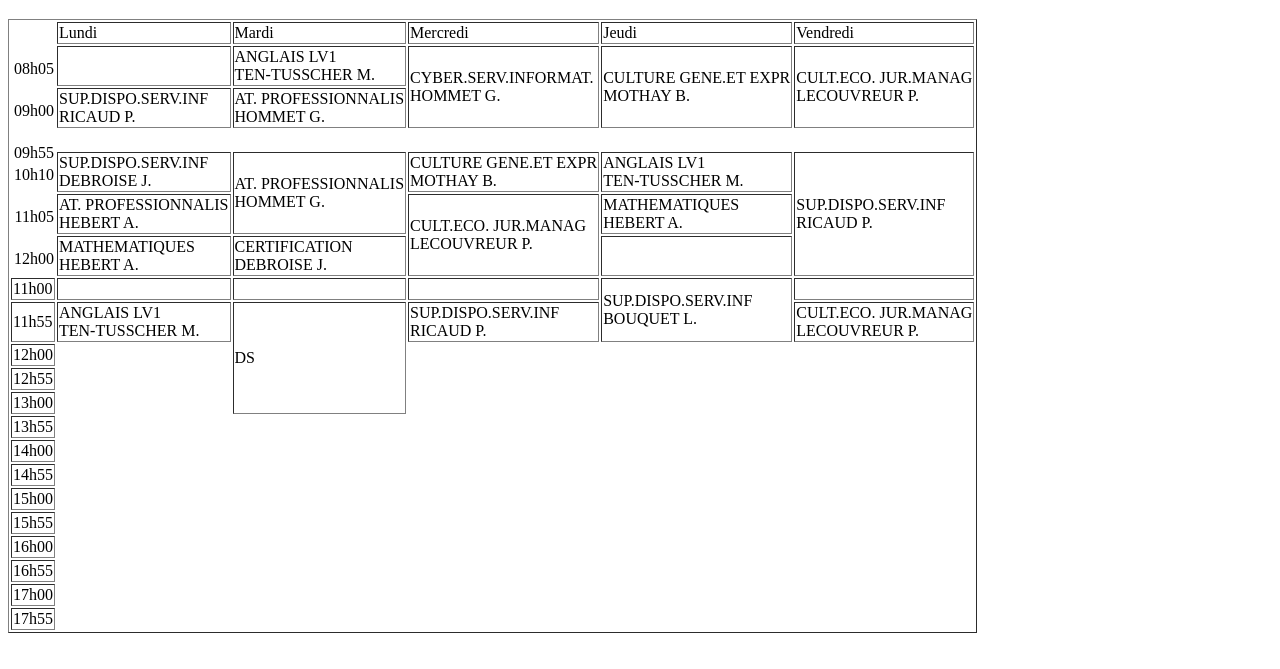
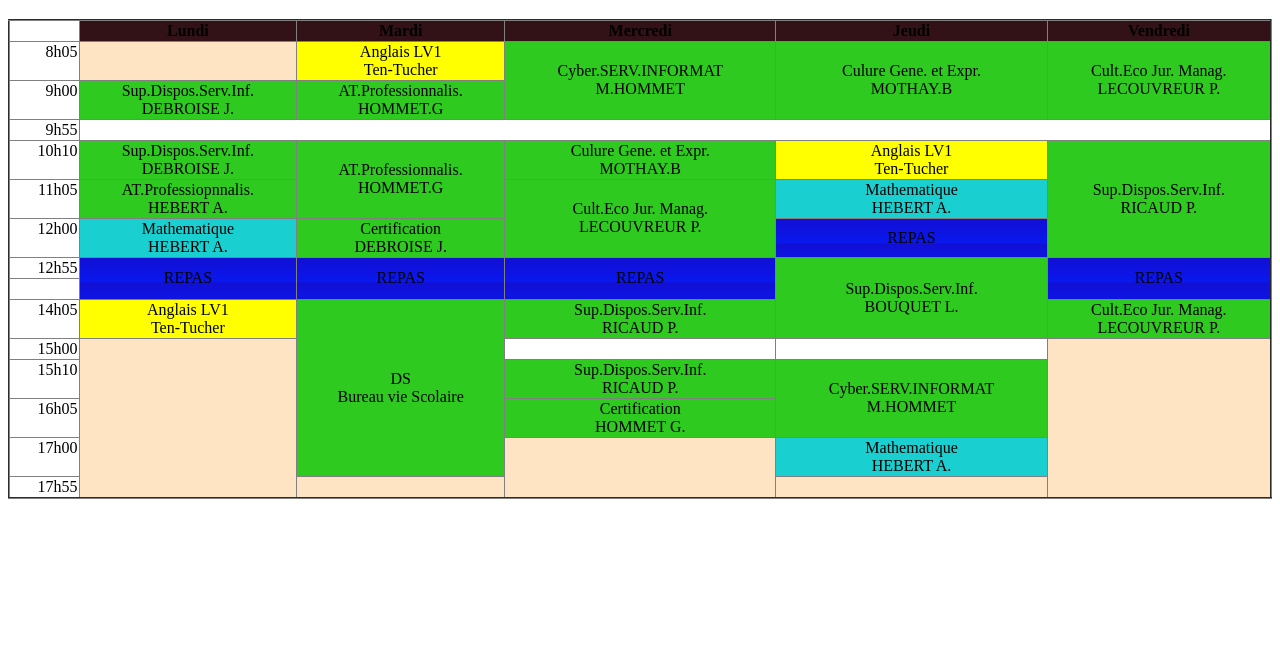
Before and after one commit to Adrien-pied/html, a plain HTML site: page index.html in a window 1280 px wide. Shown: the part 61-730 px from the top of the page. Drawn offline with Linux system fonts and the light colour scheme.

Commit message:
index.html

```diff
--- a/index.html
+++ b/index.html
@@ -1,116 +1,127 @@
 <!DOCTYPE html>
-<html>
+<html lang="fr-FR">
   <head>
-		<meta charset="utf-8">
-		<title>Emploi du temps - SIO - 2020-2021 (semestre 1)</title>
+    <meta charset="utf-8"/>
+    <title>NDLP - Métadonnées en HTML</title>
+
+    <meta name="author" content="NDLP">
+    <meta name="description" content="Ceci est une page d'exemple pour illustrer l'utilisation des métadonnées sur les pages Web.">
+
+    <meta property="og:image" content="http://placeimg.com/500/250/tech">
+    <meta property="og:description" content="Ceci est une page d'exemple pour illustrer l'utilisation des métadonnées sur les pages Web.">
+    <meta property="og:title" content="Les métadonnées d'un fichier HTML avec l'élément <head>.">
+
     <link rel="shortcut icon" href="favicon.ico" type="image/x-icon">
+
+
         <link rel="stylesheet" href="mon_fichier_css.css">
+
   </head>
   <body>
     <h1>Emploi du temps</h1>
+    <table border="2" cellpading="1"  width="100%">
+      <tr>
+        <!--JOUR DE LA SEMAINE-->
+        <th></th>
+        <th class="jour">Lundi</th>
+        <th class="jour">Mardi</th>
+        <th class="jour">Mercredi</th>
+        <th class="jour">Jeudi</th>
+        <th class="jour">Vendredi</th>
+      </tr>
 
-        <table border="1" whidth="100%">
-            <tr>
-                <th class="time"></th>
-                <td>Lundi</td>
-                <td>Mardi</td>
-                <td>Mercredi</td>
-                <td>Jeudi</td>
-                <td>Vendredi</td>
+      <!--HORAIRE ET COURS-->
+      <tr><td class="time" class="min5">8h05</td>
+          <td class="white"></td>
+          <td class="yellow">Anglais LV1 <br/>Ten-Tucher</td>
+          <td rowspan="2" class="bleu">Cyber.SERV.INFORMAT<br/>M.HOMMET</td>
+          <td rowspan="2" class="bleu">Culure Gene. et Expr.<br/>MOTHAY.B</td>
+          <td rowspan="2" class="bleu">Cult.Eco Jur. Manag.<br/>LECOUVREUR P. </td>
         </tr>
-            <tr>
-                <td class="time min55">08h05</td>
+
+      <tr><td class="time">9h00</td>
+          <td class="bleu">Sup.Dispos.Serv.Inf.<br/>DEBROISE J.</td>
+          <td class="bleu">AT.Professionnalis.<br/>HOMMET.G</td>
+
+        </tr>
+
+      <tr><td class="time">9h55</td></tr>
+      <tr><td class="time">10h10</td>
+          <td class="bleu">Sup.Dispos.Serv.Inf.<br/>DEBROISE J.</td>
+          <td rowspan="2" class="bleu">AT.Professionnalis.<br/>HOMMET.G </td>
+          <td class="bleu">Culure Gene. et Expr.<br/>MOTHAY.B</td>
+          <td class="yellow">Anglais LV1 <br/>Ten-Tucher</td>
+          <td rowspan="3" class="bleu">Sup.Dispos.Serv.Inf.<br/>RICAUD P.</td>
+      </tr>
+
+      <tr><td class="time">11h05</td>
+          <td class="bleu">AT.Professiopnnalis. <br/>HEBERT A.</td>
+
+
+          <td rowspan="2" class="bleu">Cult.Eco Jur. Manag.<br/>LECOUVREUR P. </td>
+          <td class="pink">Mathematique <br/> HEBERT A.</td>
+      </tr>
+      <tr><td class="time">12h00</td>
+          <td class="pink">Mathematique <br/> HEBERT A.</td>
+          <td class="bleu">Certification <br/>DEBROISE J.</td>
+          <td class="midi">REPAS</td>
+
+      </tr>
+      <tr><td class="time">12h55</td>
+        <td rowspan="2" class="midi">REPAS</td>
+        <td rowspan="2" class="midi">REPAS</td>
+        <td rowspan="2" class="midi">REPAS</td>
+        <td rowspan="3" class="bleu">Sup.Dispos.Serv.Inf.<br/>BOUQUET L.</td>
+        <td rowspan="2" class="midi">REPAS</td>
+      </tr>
+      <tr><td class="time pit">13h10</td>
+
+
+      </tr>
+
+      <tr><td class="time">14h05</td>
+          <td class="yellow">Anglais LV1 <br/>Ten-Tucher</td>
+          <td rowspan="5" class="bleu">DS<br/>Bureau vie Scolaire</td>
+          <td class="bleu">Sup.Dispos.Serv.Inf.<br/>RICAUD P.</td>
+
+          <td class="bleu">Cult.Eco Jur. Manag.<br/>LECOUVREUR P. </td>
+      </tr>
+
+      <tr><td class="time">15h00</td>
+        <td rowspan="5" class="white"></td>
+        <td></td>
+        <td></td>
+
+        <td rowspan="5" class="white"></td>
+      </tr>
+
+      <tr><td class="time">15h10</td>
+
+          <td class="bleu">Sup.Dispos.Serv.Inf.<br/>RICAUD P.</td>
+          <td rowspan="2" class="bleu">Cyber.SERV.INFORMAT<br/>M.HOMMET</td>
+
+      </tr>
+      <tr><td class="time">16h05</td>
+
+        <td class="bleu">Certification <br/>HOMMET G.</td>
+
+      </tr>
+      <tr><td class="time">17h00</td>
+
+        <td rowspan="2" class="white"></td>
+        <td class="pink">Mathematique <br/> HEBERT A.</td>
+
+      </tr>
+      <tr><td class="time">17h55</td>
           <td class="white"></td>
-                <td class="yellow">ANGLAIS LV1 <br/> TEN-TUSSCHER M.</td>
-                <td rowspan="2">CYBER.SERV.INFORMAT. <br/>HOMMET G.</td>
-                <td rowspan="2">CULTURE GENE.ET EXPR <br/>MOTHAY B.</td>
-                <td rowspan="2">CULT.ECO. JUR.MANAG<br/>LECOUVREUR P.</td>
+          <td class="white"></td>
       </tr>
-            <tr>
-                <td class="time min55">09h00</td>
-                <td>SUP.DISPO.SERV.INF<br/>RICAUD P.</td>
-                <td>AT. PROFESSIONNALIS <br/>HOMMET G.</td>
+
+
+    </table>
 
 
 
-            </tr>
-            <tr>
-                <td class="time min55">09h55</td>
-            </tr>
-            <tr>
-                <td class="time min55">10h10</td>
-                <td>SUP.DISPO.SERV.INF<br/>DEBROISE J.</td>
-                <td rowspan="2">AT. PROFESSIONNALIS <br/>HOMMET G.</td>
-                <td>CULTURE GENE.ET EXPR <br/>MOTHAY B.</td>
-                <td class="yellow">ANGLAIS LV1 <br/> TEN-TUSSCHER M.</td>
-                <td rowspan="3">SUP.DISPO.SERV.INF<br/>RICAUD P.</td>
 
-            </tr>
-            <tr>
-                <td class="time min55">11h05</td>
-                <td>AT. PROFESSIONNALIS <br/>HEBERT A.</td>
-                <td rowspan="2">CULT.ECO. JUR.MANAG<br/>LECOUVREUR P.</td>
-                <td>MATHEMATIQUES<br/>HEBERT A.</td>
-            </tr>
-            <tr>
-                <td class="time min55">12h00</td>
-                <td>MATHEMATIQUES<br/>HEBERT A.</td>
-                <td>CERTIFICATION<br/>DEBROISE J.</td>
-                <td></td>
-            </tr>
-            <tr>
-                <td>11h00</td>
-                <td></td>
-                <td></td>
-                <td></td>
-                <td rowspan="2">SUP.DISPO.SERV.INF<br/>BOUQUET L.</td>
-                <td></td>
-            </tr>
-            <tr>
-                <td>11h55</td>
-                <td class="yellow">ANGLAIS LV1 <br/> TEN-TUSSCHER M.</td>
-                <td rowspan="4">     DS<br/></td>
-                <td>SUP.DISPO.SERV.INF<br/>RICAUD P.</td>
-                <td>CULT.ECO. JUR.MANAG<br/>LECOUVREUR P.</td>
-
-            </tr>
-            <tr>
-                <td>12h00</td>
-            </tr>
-            <tr>
-                <td>12h55</td>
-            </tr>
-            <tr>
-                <td>13h00</td>
-            </tr>
-            <tr>
-                <td>13h55</td>
-            </tr>
-            <tr>
-                <td>14h00</td>
-            </tr>
-            <tr>
-                <td>14h55</td>
-            </tr>
-            <tr>
-                <td>15h00</td>
-            </tr>
-            <tr>
-                <td>15h55</td>
-            </tr>
-            <tr>
-                <td>16h00</td>
-            </tr>
-            <tr>
-                <td>16h55</td>
-            </tr>
-            <tr>
-                <td>17h00</td>
-            </tr>
-            <tr>
-                <td>17h55</td>
-            </tr>
-
-        </table>
   </body>
 </html>
--- a/mon_fichier_css.css
+++ b/mon_fichier_css.css
@@ -1,8 +1,44 @@
-.time{
-  border: 0px;
+table{
+  border-collapse: collapse;
+}
+.time {
+  border: -1px;
   vertical-align: top;
   position: relative;
-  top: 13px;
+  top: 0px;
   font-weight: lighter;
   text-align: right;
 }
+.jour{
+  background-color: rgb(51, 18, 23);
+  text-align: center;
+}
+.midi{
+  height: 10px;
+  background: repeating-linear-gradient(#120fd3, #0918ee 25px, #0d1ed3 2px, #0f1ec9 2px);
+  text-align: center;
+}
+.pit {
+  color: white;
+}
+
+
+.yellow{
+  background-color: yellow;
+  text-align: center;
+}
+.bleu {
+  background-color: rgb(46, 202, 31);
+  text-align: center;
+}
+
+
+.white {
+  background-color: bisque;
+  text-align: center;
+}
+
+.pink {
+  background-color: rgb(25, 207, 207);
+  text-align: center;
+}
```
Lines whose indentation alone changed are shown as unchanged.
